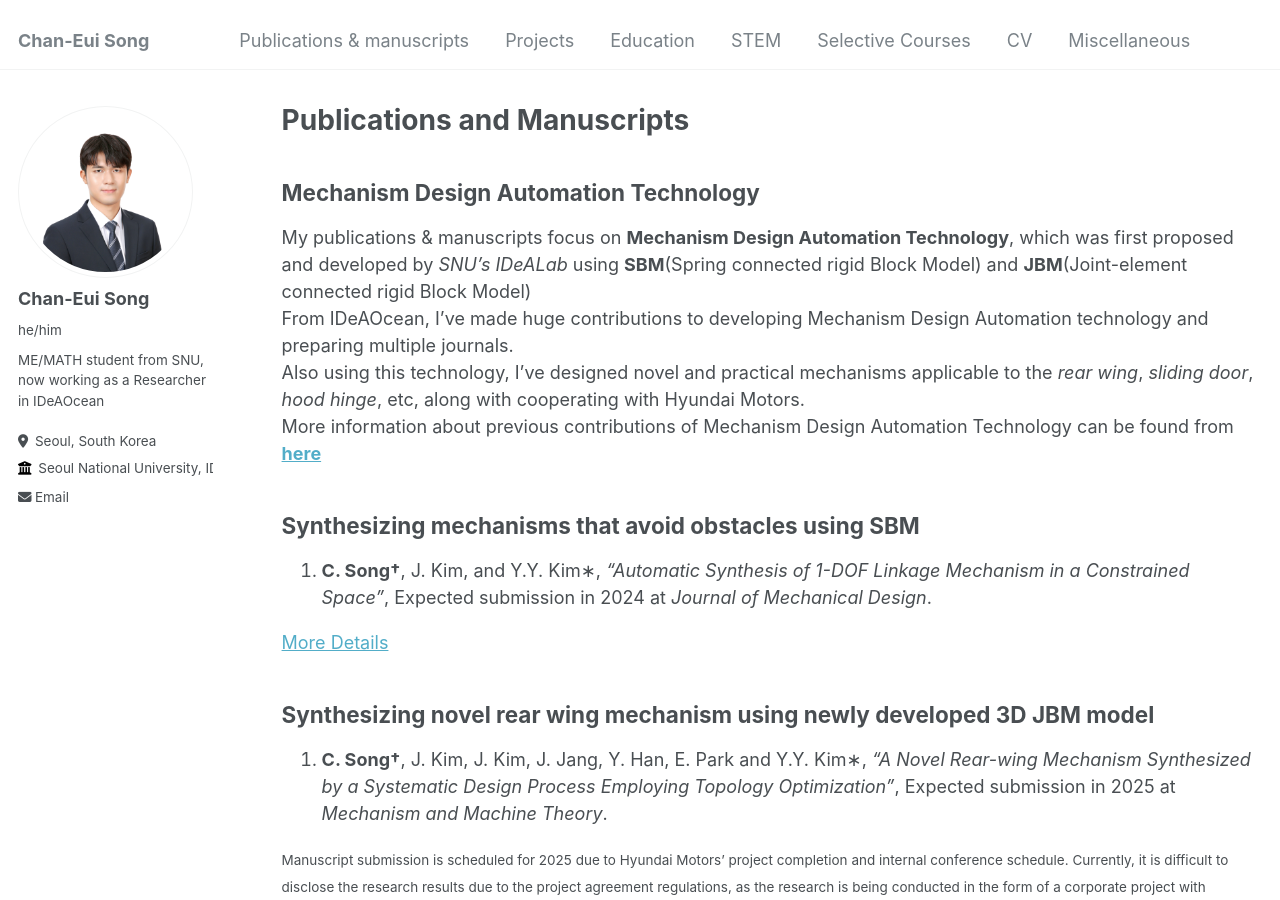
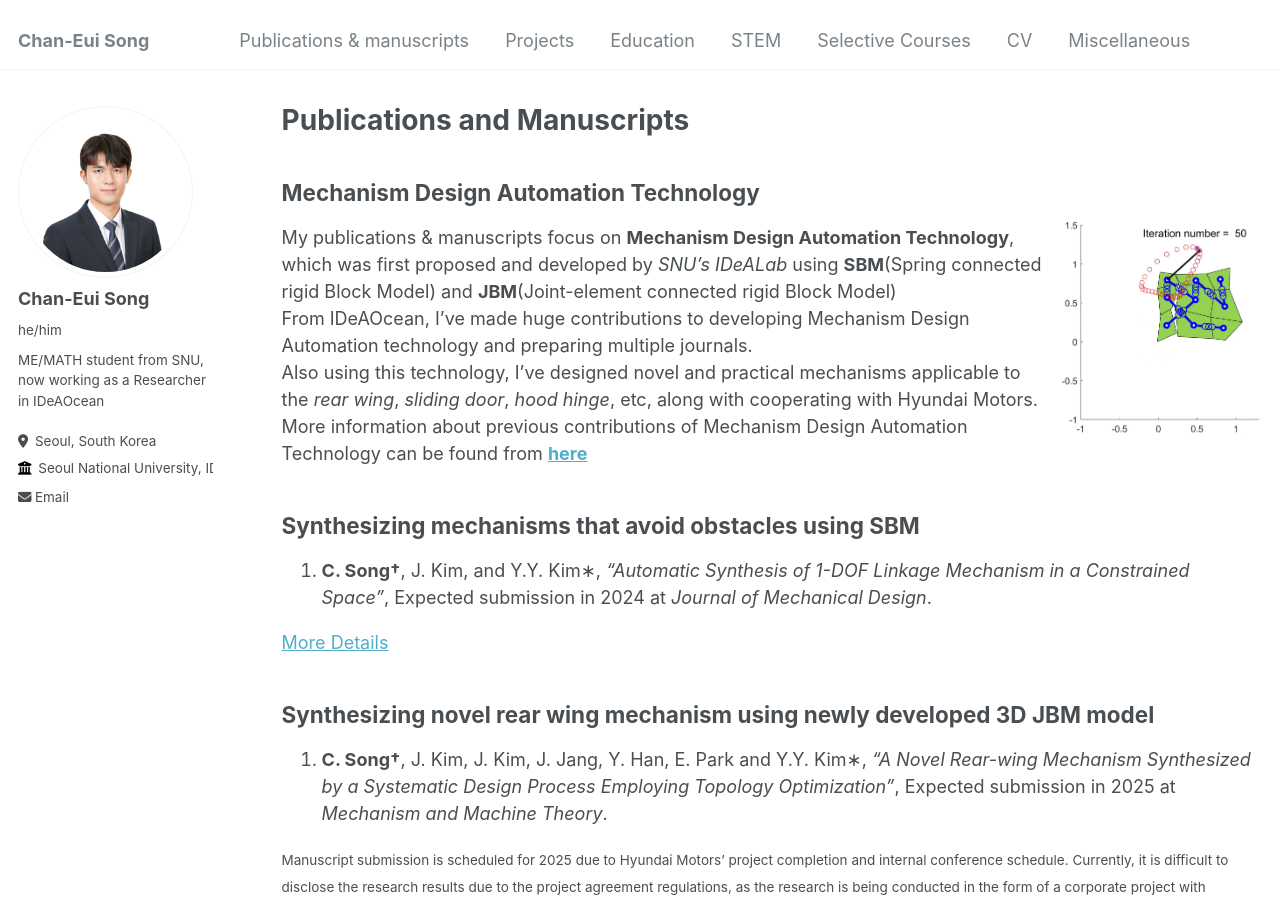
Before and after one commit to cksdml1014/chanisong, a Jekyll site: the page built from _pages/publications.md, in a window 1280 px wide and 900 px high. Built offline with Jekyll 4.4.1, drawn with Linux system fonts in a browser that asks for light colours.

Commit message:
Update publications.md

```diff
--- a/_pages/publications.md
+++ b/_pages/publications.md
@@ -6,6 +6,9 @@ author_profile: true
 ---
 
 ## Mechanism Design Automation Technology
+<div style="float: right; width: 200px; margin: 0 0 10px 10px;">
+    <img src="https://cksdml1014.github.io/chanisong/images/SBM.png" alt="Linkage Mechanism Design using SBM" style="width: 100%;">
+</div>
 My publications & manuscripts focus on **Mechanism Design Automation Technology**, which was first proposed and developed by *SNU's IDeALab* using **SBM**(Spring connected rigid Block Model) and **JBM**(Joint-element connected rigid
 Block Model)
 From IDeAOcean, I've made huge contributions to developing Mechanism Design Automation technology and preparing multiple journals.
```
